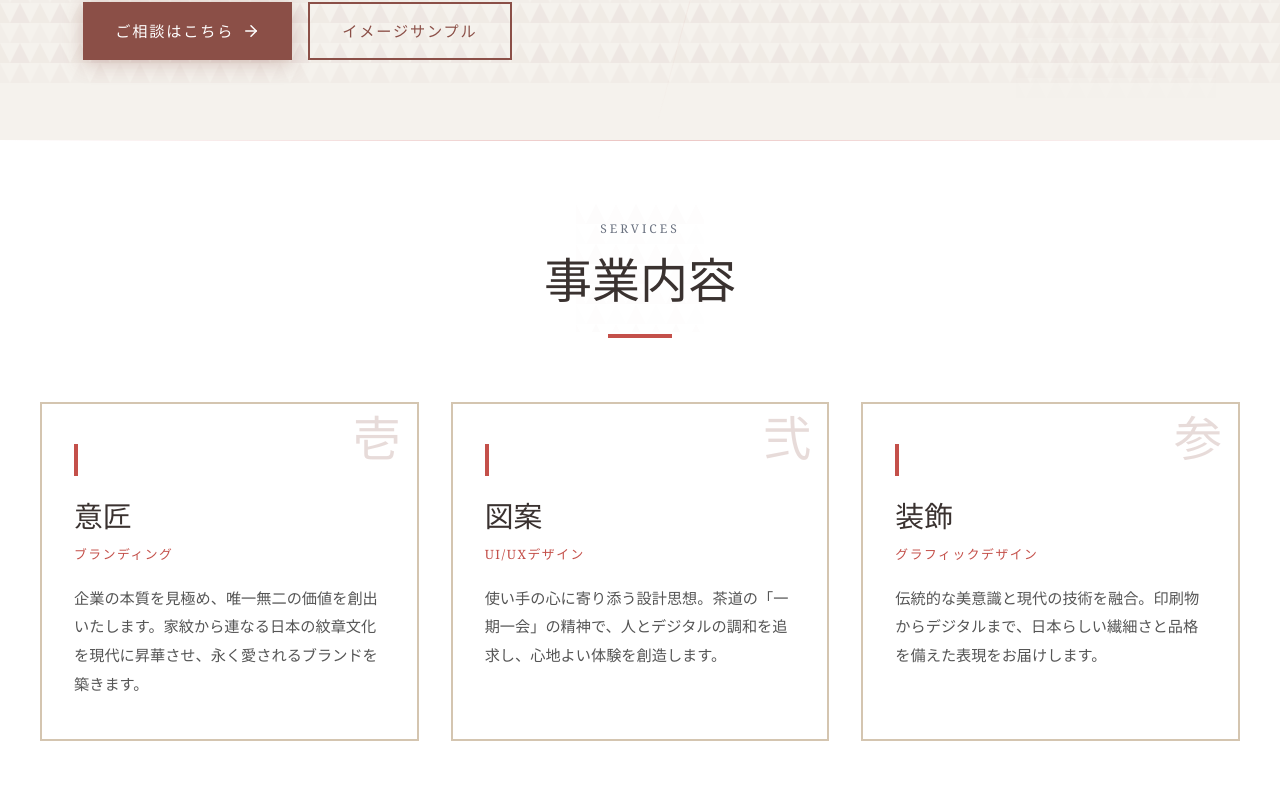
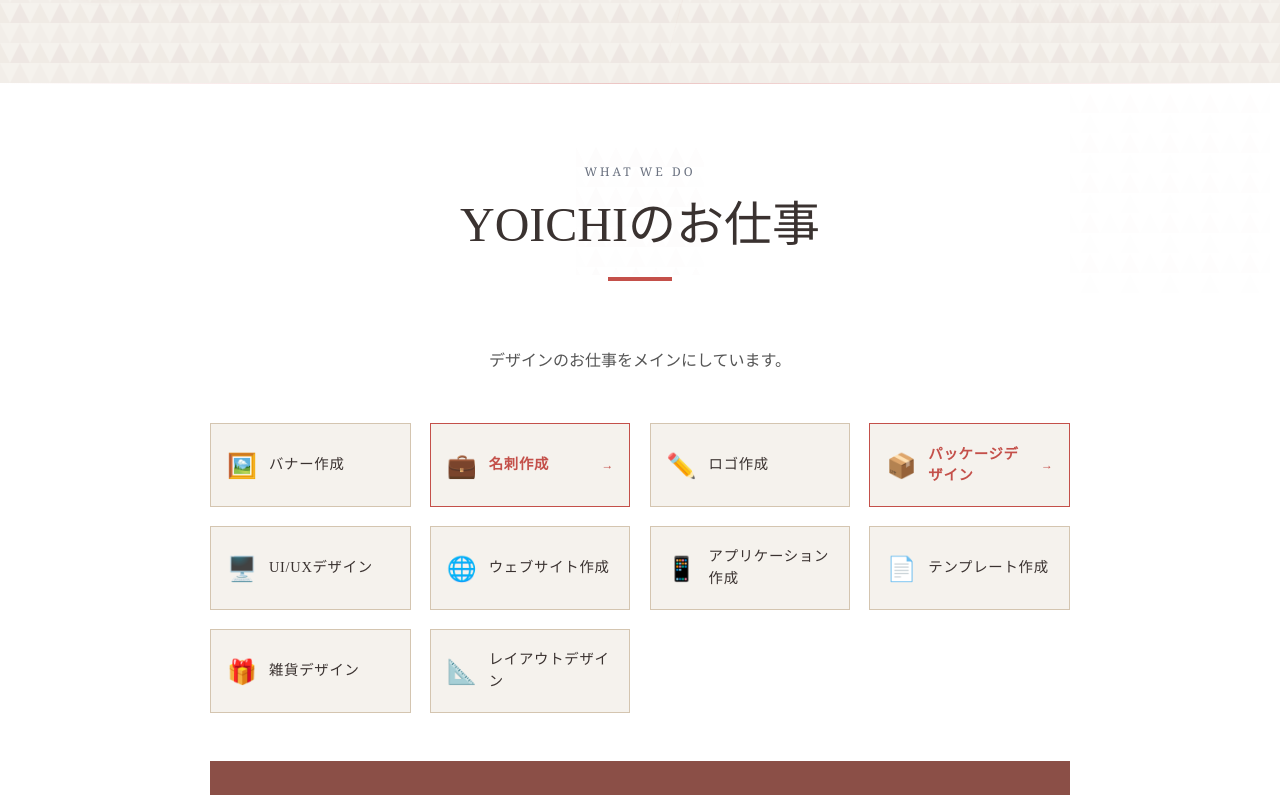
Before and after one commit to sy1067ys/yoichi-homepage, a React (Vite) app: page / in a window 1280 px wide. Shown: the part 717-1512 px from the top of the page. Built offline with nearby package versions, Linux system fonts and the light colour scheme.

Commit message:
Update App.tsx

```diff
--- a/src/app/App.tsx
+++ b/src/app/App.tsx
@@ -343,7 +343,6 @@
 }
 
 const navLinks = [
-  { label:"サービス", id:"services" },
   { label:"お仕事", id:"works_detail" },
   { label:"サンプル", id:"works" },
   { label:"会社概要", id:"about" },
@@ -356,7 +355,6 @@
   const [menuOpen, setMenuOpen] = useState(false);
   const [hoveredWork, setHoveredWork] = useState(null);
   const [hoveredSns, setHoveredSns] = useState(null);
-  const [hoveredService, setHoveredService] = useState(null);
 
   if (page === "portfolio") return <PortfolioPage onBack={() => setPage("home")} />;
   if (page === "samples") return <SamplesPage onBack={() => setPage("home")} />;
@@ -364,12 +362,6 @@
   if (page === "package") return <PackagePage onBack={() => setPage("home")} onContact={() => { setPage("home"); setTimeout(() => document.getElementById("contact")?.scrollIntoView({ behavior:"smooth" }), 100); }} />;
 
   const scrollTo = (id) => { document.getElementById(id)?.scrollIntoView({ behavior:"smooth" }); setMenuOpen(false); };
-
-  const services = [
-    { num:"壱", title:"意匠", subtitle:"ブランディング", desc:"企業の本質を見極め、唯一無二の価値を創出いたします。家紋から連なる日本の紋章文化を現代に昇華させ、永く愛されるブランドを築きます。" },
-    { num:"弐", title:"図案", subtitle:"UI/UXデザイン", desc:"使い手の心に寄り添う設計思想。茶道の「一期一会」の精神で、人とデジタルの調和を追求し、心地よい体験を創造します。" },
-    { num:"参", title:"装飾", subtitle:"グラフィックデザイン", desc:"伝統的な美意識と現代の技術を融合。印刷物からデジタルまで、日本らしい繊細さと品格を備えた表現をお届けします。" },
-  ];
 
   const originItems = [
     { letter:"Y", word:"Yume（夢）", desc:"お客様の夢やビジョンを共に描き、デザインの力で現実へと近づける存在でありたいという想いを込めています。" },
@@ -427,31 +419,10 @@
                 {["想いをカタチに","笑顔をそばに","繋がりを大切に"].map((line,i) => (<p key={i} style={{ fontSize:"clamp(1.6rem,4vw,2.8rem)", fontFamily:"serif", fontWeight:400, lineHeight:1.75, color:C.dark, margin:0 }}>{line}</p>))}
               </div>
             </div>
-            <div style={{ paddingLeft:"1.2rem", marginBottom:"2.5rem" }}>
-              <p style={{ fontSize:"1rem", color:"#666", lineHeight:1.9 }}>伝統と革新が調和するデザインで、<br />お客様の想いを形にいたします。</p>
-            </div>
             <div className="cta-group" style={{ display:"flex", flexWrap:"wrap", gap:"1rem", paddingLeft:"1.2rem" }}>
               <button onClick={() => scrollTo("contact")} style={{ padding:"1rem 2rem", background:C.primary, color:"#fff", border:"none", cursor:"pointer", display:"flex", alignItems:"center", gap:"0.5rem", letterSpacing:"0.12em", fontSize:"0.95rem", fontFamily:"inherit", transition:"background 0.2s", boxShadow:"0 4px 20px rgba(139,79,71,0.3)" }} onMouseEnter={e => e.currentTarget.style.background=C.deep} onMouseLeave={e => e.currentTarget.style.background=C.primary}>ご相談はこちら <IconArrowRight /></button>
               <button onClick={() => scrollTo("works")} style={{ padding:"1rem 2rem", background:"transparent", color:C.primary, border:`2px solid ${C.primary}`, cursor:"pointer", letterSpacing:"0.12em", fontSize:"0.95rem", fontFamily:"inherit", transition:"all 0.2s" }} onMouseEnter={e => { e.currentTarget.style.background=C.primary; e.currentTarget.style.color="#fff"; }} onMouseLeave={e => { e.currentTarget.style.background="transparent"; e.currentTarget.style.color=C.primary; }}>イメージサンプル</button>
             </div>
-          </div>
-        </div>
-      </section>
-
-      <section id="services" style={{ padding:"5rem 1.5rem", background:C.white, position:"relative", overflow:"hidden" }}>
-        <div style={{ position:"absolute", top:0, left:0, right:0, height:1, background:`linear-gradient(to right,transparent,${C.accent}55,transparent)` }} />
-        <div style={{ maxWidth:1200, margin:"0 auto", position:"relative", zIndex:1 }}>
-          <SectionHeading en="SERVICES" ja="事業内容" />
-          <div className="services-grid" style={{ display:"grid", gridTemplateColumns:"repeat(auto-fill,minmax(280px,1fr))", gap:"2rem" }}>
-            {services.map((s,i) => (
-              <div key={i} onMouseEnter={() => setHoveredService(i)} onMouseLeave={() => setHoveredService(null)} style={{ position:"relative", padding:"2.5rem 2rem", border:`2px solid ${hoveredService===i?C.accent:C.border}`, background:hoveredService===i?C.bg:C.white, transition:"all 0.3s", overflow:"hidden", transform:hoveredService===i?"translateY(-4px)":"none", boxShadow:hoveredService===i?"0 12px 32px rgba(0,0,0,0.08)":"none" }}>
-                <div style={{ fontSize:"3rem", fontFamily:"serif", color:C.primary, opacity:0.2, position:"absolute", top:12, right:16, lineHeight:1 }}>{s.num}</div>
-                <div style={{ width:4, height:32, background:C.accent, marginBottom:"1.2rem" }} />
-                <h3 style={{ fontSize:"1.8rem", fontFamily:"serif", fontWeight:400, marginBottom:"0.4rem", color:C.dark }}>{s.title}</h3>
-                <p style={{ fontSize:"0.8rem", color:C.accent, letterSpacing:"0.12em", marginBottom:"1.2rem" }}>{s.subtitle}</p>
-                <p style={{ color:"#555", lineHeight:1.9, fontSize:"0.95rem" }}>{s.desc}</p>
-              </div>
-            ))}
           </div>
         </div>
       </section>
```
